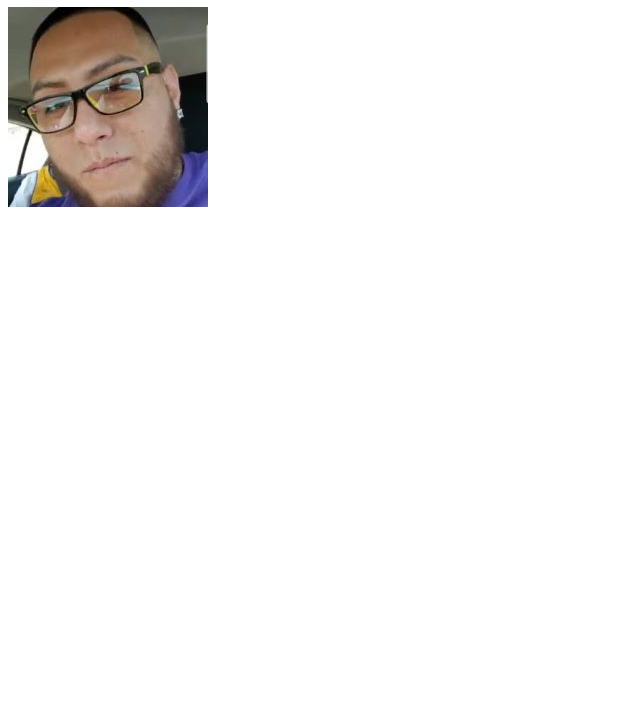
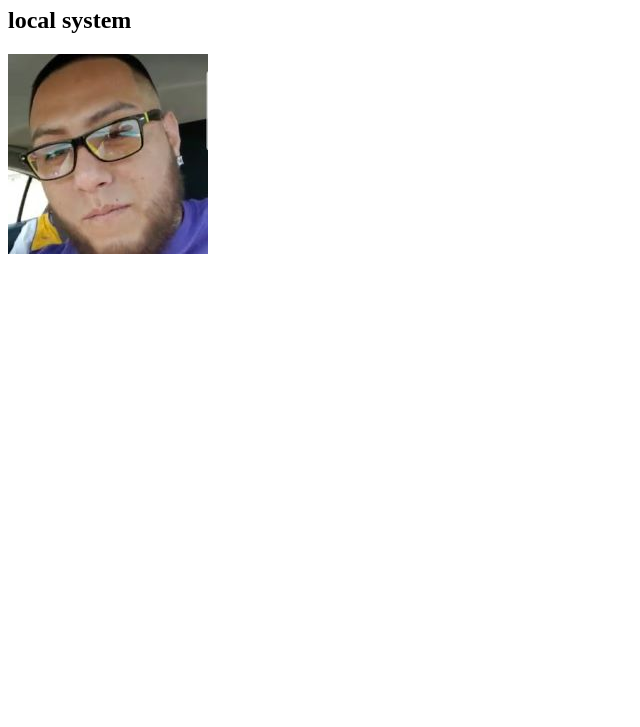
Before and after one commit to CIT82/erikm-pub, a plain HTML site: page pages/index.html in a window 1280 px wide. Shown: the part 73-800 px from the top of the page, without its empty margins (0-640 px from the left). Drawn offline with Linux system fonts and the light colour scheme.

Commit message:
just updated

```diff
--- a/pages/index.html
+++ b/pages/index.html
@@ -7,6 +7,7 @@
   </head>
   <body>
     <h1> hello and  have a  nice day </h1>
+    <h2> local system </h2>
     <img src="../images/erikmurillo.jpg" alt="Erik Murillo" />
   </body>
 </html>
```
